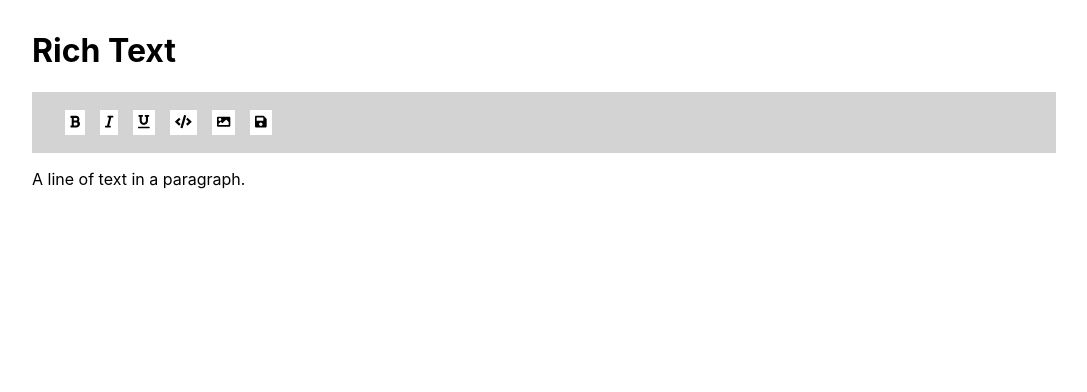
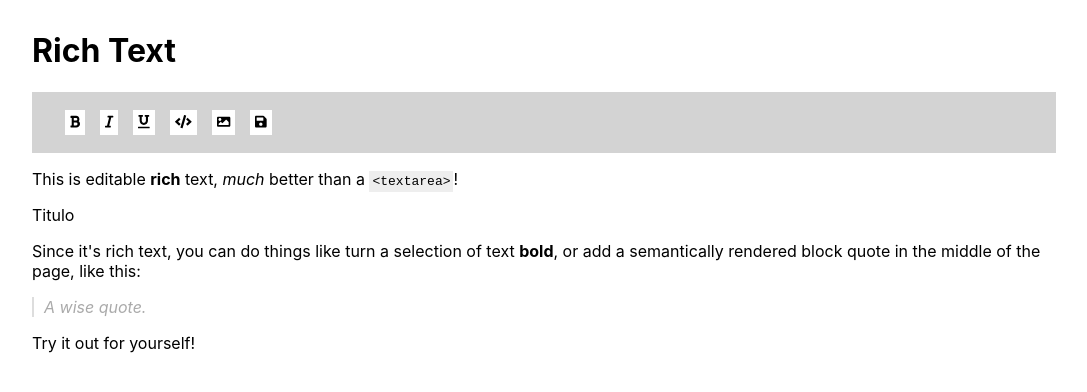
Before and after one commit to diruiz/SlateJs, a React (Create React App) app: page / in a window 1280 px wide. Shown: the top 392 px of the page, without its empty margins (96-1183 px from the left). Built offline with nearby package versions, Linux system fonts and the light colour scheme.

Commit message:
elements styles

```diff
--- a/src/App.css
+++ b/src/App.css
@@ -1,6 +1,17 @@
 .App-container {
   padding: 10px 10%;
 }
+blockquote {
+    border-left: 2px solid #ddd;
+    margin-left: 0;
+    margin-right: 0;
+    padding-left: 10px;
+    color: #aaa;
+    font-style: italic;
+}
+
 code{
-  background-color: lightsteelblue;
+  background-color:#eee;
+  font-family: monospace;
+  padding: 3px;
 }
--- a/src/Components/Slate/RichTextEditor.js
+++ b/src/Components/Slate/RichTextEditor.js
@@ -13,12 +13,7 @@ function RichTextEditor(props) {
 
   const [editor] = useState(withHistory(withReact(createEditor())), [])
   //const editor = useMemo(() => withReact(createEditor()), [])
-  const [value, setValue] = useState([
-    {
-      type: 'paragraph',
-      children: [{ text: 'A line of text in a paragraph.' }],
-    },
-  ])
+  const [value, setValue] = useState(initialValue);
 
   const renderElement = useCallback(props => <Element {...props} />, []);
 
@@ -177,3 +172,47 @@ const CustomEditor = {
     )
   },
 }
+
+const initialValue = [
+  {
+    type: 'paragraph',
+    children: [
+      { text: 'This is editable ' },
+      { text: 'rich', bold: true },
+      { text: ' text, ' },
+      { text: 'much', italic: true },
+      { text: ' better than a ' },
+      { text: '<textarea>', code: true },
+      { text: '!' },
+    ],
+  },
+  {
+    type: 'h2',
+    children: [
+      { text: 'Titulo' },
+
+    ],
+  },
+  {
+    type: 'paragraph',
+    children: [
+      {
+        text:
+          "Since it's rich text, you can do things like turn a selection of text ",
+      },
+      { text: 'bold', bold: true },
+      {
+        text:
+          ', or add a semantically rendered block quote in the middle of the page, like this:',
+      },
+    ],
+  },
+  {
+    type: 'block-quote',
+    children: [{ text: 'A wise quote.' }],
+  },
+  {
+    type: 'paragraph',
+    children: [{ text: 'Try it out for yourself!' }],
+  },
+]
```
